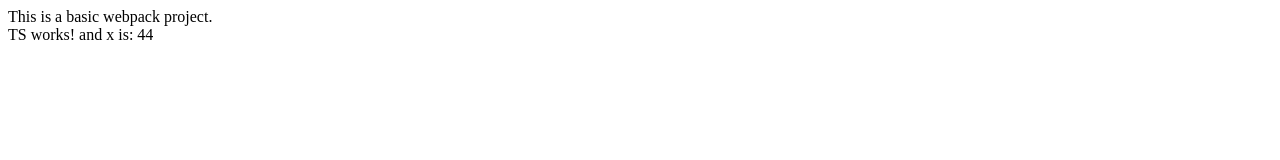
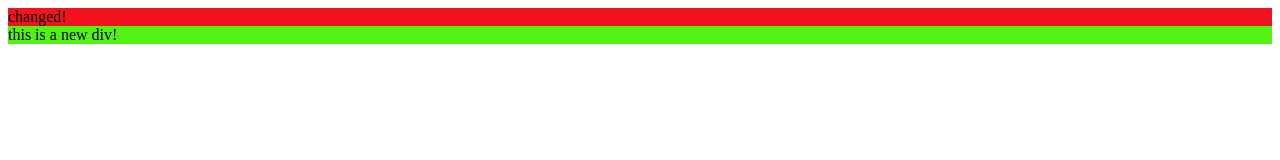
Before and after one commit to xrocode/webpack-ts-play, a website built with webpack: page dist/index.html in a window 1280 px wide. Built offline with nearby package versions, Linux system fonts and the light colour scheme.

Commit message:
Cool div makes a new div

```diff
--- a/src/index.ts
+++ b/src/index.ts
@@ -1,25 +1,23 @@
-function component() {
-  const element = document.createElement('div');
 
-  element.innerHTML = 'TS works!'
-  // alert('hi!')
+console.log('hello');
 
-  let x = 34;
-  x = 44;
+console.log('ho ho ho');
 
-  element.innerHTML += ' and x is: ' + x;
+let x = 40;
 
-
-  return element;
-}
-
-function ready() {
-  document.body.appendChild(component());
+for (let i = 0; i < 10; i++) {
+  console.log(i);
 
 }
 
-window.addEventListener('load', (event) => {
-  console.log('page is fully loaded');
-  console.log(event);
-  ready();
-});
+
+let ourdiv = document.getElementById('mydiv');
+console.log(ourdiv);
+
+ourdiv.innerHTML = 'changed!'
+
+let newdiv = document.createElement('div');
+newdiv.innerHTML = 'this is a new div!'
+
+document.body.appendChild(newdiv)
+newdiv.id = 'cooldiv';
```
Also changed, not shown: dist/index.html.
